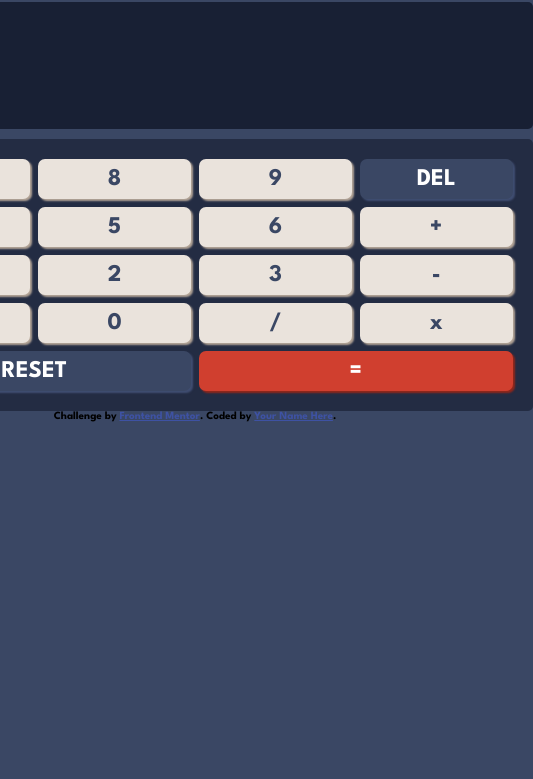
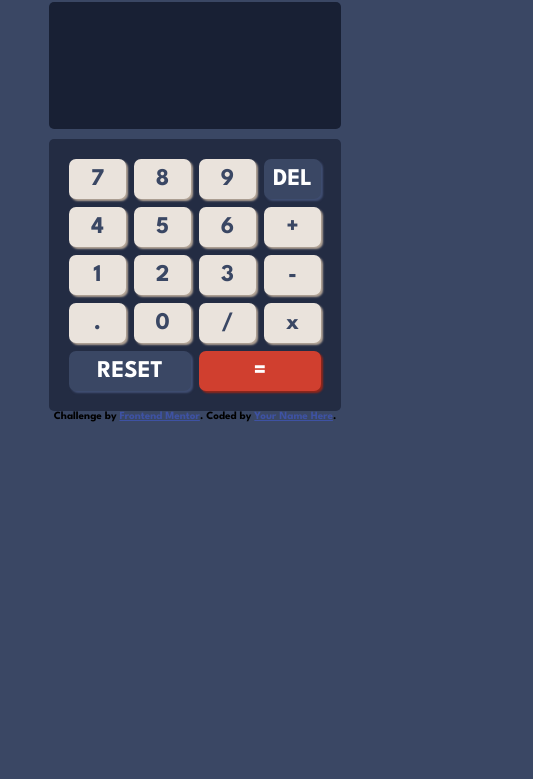
Before and after one commit to OSAIGB/Calculator, a plain HTML site: page index.html in a window 390 px wide. Shown: the part 65-844 px from the top of the page, 533 px wide, since content can reach past the window. Drawn offline with Linux system fonts and the light colour scheme.

Commit message:
Update index.css

```diff
--- a/index.css
+++ b/index.css
@@ -139,7 +139,4 @@ box-shadow: 2px 2px 2px 0px  hsl(224, 28%, 35%);
 .btn{
     padding: 9px;
 }
-main{
-    width: 80vh;
 }
-}
```
